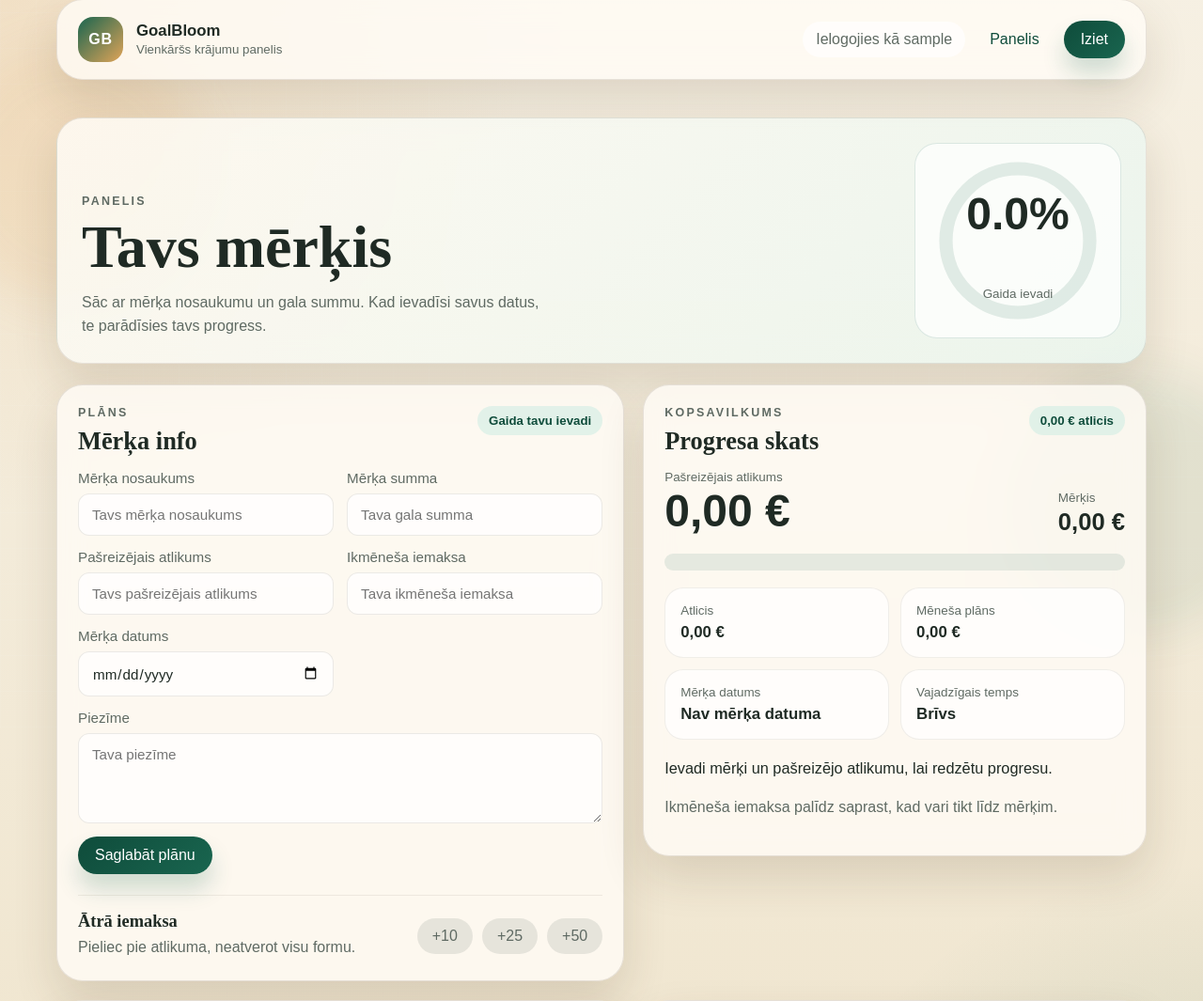
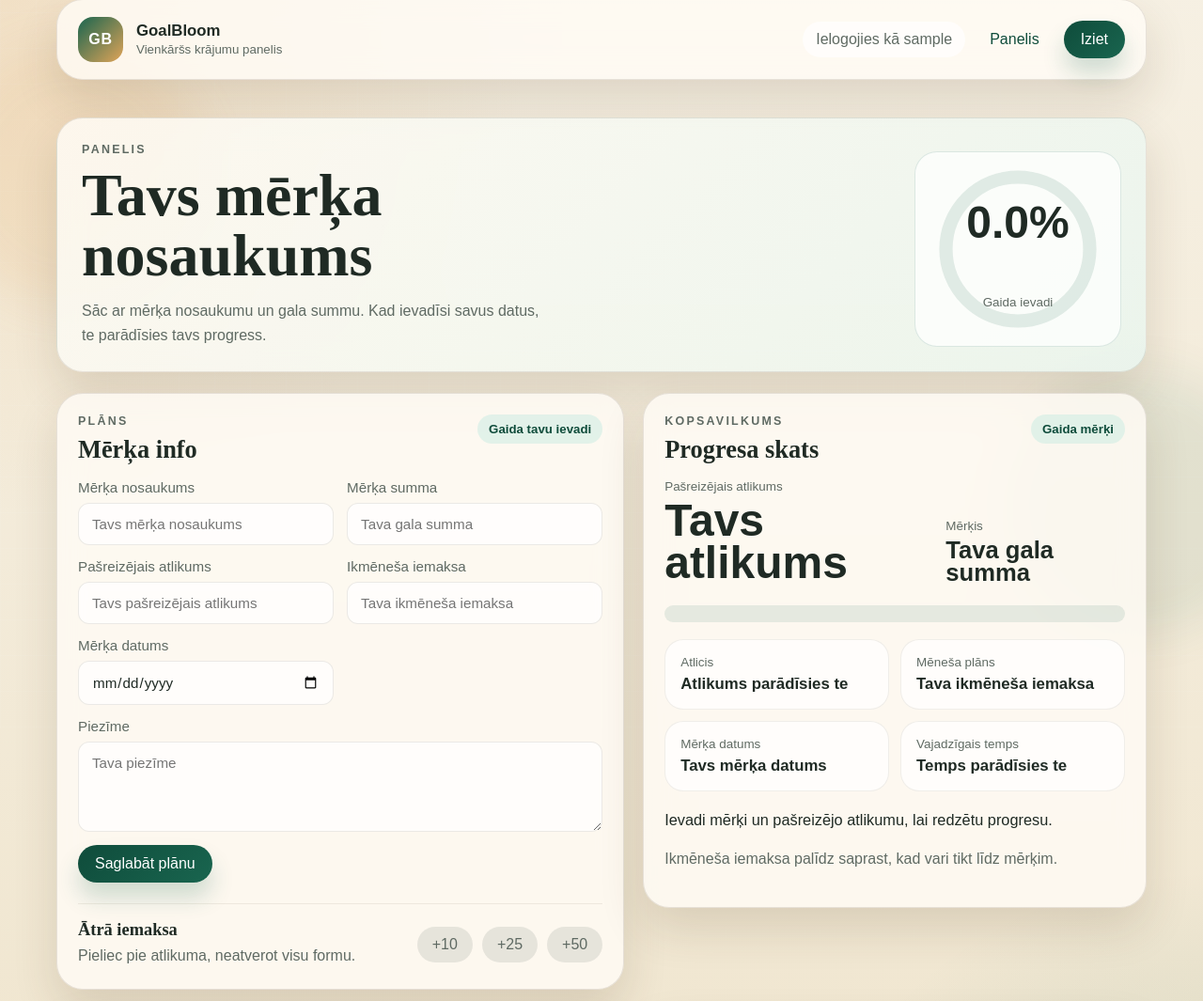
Before and after one commit to seglinsm/projekts-jaunais-2026, a Flask app: page /dashboard in a window 1280 px wide. Shown: the part 25-1090 px from the top of the page at 94% size. Run offline with Flask 3, Linux system fonts and the light colour scheme; the visitor is signed in with stand-in values (Sample User, id 1); data comes from the database, SQL or seed files in the repository.

Commit message:
updeitoju

```diff
--- a/static/dashboard.js
+++ b/static/dashboard.js
@@ -97,13 +97,37 @@
         });
     }
 
+    function renderSummaryValues(data, waitingForInput) {
+        if (waitingForInput) {
+            setText("remainingBadge", "Gaida mērķi");
+            setText("currentBalanceValue", "Tavs atlikums");
+            setText("goalAmountValue", "Tava gala summa");
+            setText("remainingValue", "Atlikums parādīsies te");
+            setText("monthlyPlanValue", "Tava ikmēneša iemaksa");
+            setText("targetDateValue", "Tavs mērķa datums");
+            setText("requiredPaceValue", "Temps parādīsies te");
+            return;
+        }
+
+        setText("remainingBadge", `${formatCurrency(data.remainingAmount)} atlicis`);
+        setText("currentBalanceValue", formatCurrency(data.currentBalance));
+        setText("goalAmountValue", formatCurrency(data.goalAmount));
+        setText("remainingValue", formatCurrency(data.remainingAmount));
+        setText("monthlyPlanValue", formatCurrency(data.monthlyContribution));
+        setText("targetDateValue", formatDate(data.targetDate));
+        setText(
+            "requiredPaceValue",
+            data.requiredMonthlyAmount == null ? "Brīvs" : formatCurrency(data.requiredMonthlyAmount)
+        );
+    }
+
     function renderDashboard(data, mode) {
         const previewMode = mode !== "live";
         const waitingForInput = !data.hasSavedPlan;
 
         setText("sessionBadge", previewMode ? "Veidnes skats" : `Ielogojies kā ${data.username}`);
         setText("modeBadge", waitingForInput ? "Gaida tavu ievadi" : "Rāda tavus datus");
-        setText("heroTitle", data.goalName || "Tavs mērķis");
+        setText("heroTitle", data.goalName || "Tavs mērķa nosaukums");
         setText(
             "heroCopy",
             waitingForInput
@@ -122,16 +146,7 @@
         setValue("targetDateInput", data.targetDate || "");
         setValue("noteInput", data.note || "");
 
-        setText("remainingBadge", `${formatCurrency(data.remainingAmount)} atlicis`);
-        setText("currentBalanceValue", formatCurrency(data.currentBalance));
-        setText("goalAmountValue", formatCurrency(data.goalAmount));
-        setText("remainingValue", formatCurrency(data.remainingAmount));
-        setText("monthlyPlanValue", formatCurrency(data.monthlyContribution));
-        setText("targetDateValue", formatDate(data.targetDate));
-        setText(
-            "requiredPaceValue",
-            data.requiredMonthlyAmount == null ? "Brīvs" : formatCurrency(data.requiredMonthlyAmount)
-        );
+        renderSummaryValues(data, waitingForInput);
         setText("forecastText", data.forecastText || "Pievieno ikmēneša iemaksu, lai redzētu aptuveno finiša laiku.");
         setText("timelineText", data.timelineText || "Uzliec mērķa datumu, lai redzētu, vai tavs temps ir pietiekams.");
         setText("nextMilestoneText", data.nextMilestoneText || "Tavs nākamais progresa posms parādīsies te.");
--- a/templates/dashboard.html
+++ b/templates/dashboard.html
@@ -34,7 +34,7 @@
         <section class="hero-panel">
             <div>
                 <p class="eyebrow">Panelis</p>
-                <h1 id="heroTitle">Tavs mērķis</h1>
+                <h1 id="heroTitle">Tavs mērķa nosaukums</h1>
                 <p id="heroCopy" class="hero-copy">
                     Sāc ar mērķa nosaukumu un gala summu. Kad ievadīsi savus datus, te parādīsies tavs progress.
                 </p>
@@ -121,17 +121,17 @@
                         <p class="eyebrow">Kopsavilkums</p>
                         <h2>Progresa skats</h2>
                     </div>
-                    <span id="remainingBadge" class="soft-label">0,00 € atlicis</span>
+                    <span id="remainingBadge" class="soft-label">Gaida mērķi</span>
                 </div>
 
                 <div class="money-row">
                     <div>
                         <span class="metric-label">Pašreizējais atlikums</span>
-                        <strong id="currentBalanceValue" class="money-number">0,00 €</strong>
+                        <strong id="currentBalanceValue" class="money-number">Tavs atlikums</strong>
                     </div>
                     <div>
                         <span class="metric-label">Mērķis</span>
-                        <strong id="goalAmountValue" class="money-number small">0,00 €</strong>
+                        <strong id="goalAmountValue" class="money-number small">Tava gala summa</strong>
                     </div>
                 </div>
 
@@ -142,19 +142,19 @@
                 <div class="metric-grid">
                     <div class="metric-box">
                         <span class="metric-label">Atlicis</span>
-                        <strong id="remainingValue">0,00 €</strong>
+                        <strong id="remainingValue">Atlikums parādīsies te</strong>
                     </div>
                     <div class="metric-box">
                         <span class="metric-label">Mēneša plāns</span>
-                        <strong id="monthlyPlanValue">0,00 €</strong>
+                        <strong id="monthlyPlanValue">Tava ikmēneša iemaksa</strong>
                     </div>
                     <div class="metric-box">
                         <span class="metric-label">Mērķa datums</span>
-                        <strong id="targetDateValue">Nav mērķa datuma</strong>
+                        <strong id="targetDateValue">Tavs mērķa datums</strong>
                     </div>
                     <div class="metric-box">
                         <span class="metric-label">Vajadzīgais temps</span>
-                        <strong id="requiredPaceValue">Brīvs</strong>
+                        <strong id="requiredPaceValue">Temps parādīsies te</strong>
                     </div>
                 </div>
 
```
Also changed, not shown: tests/test_app.py (+3 -1 lines).
